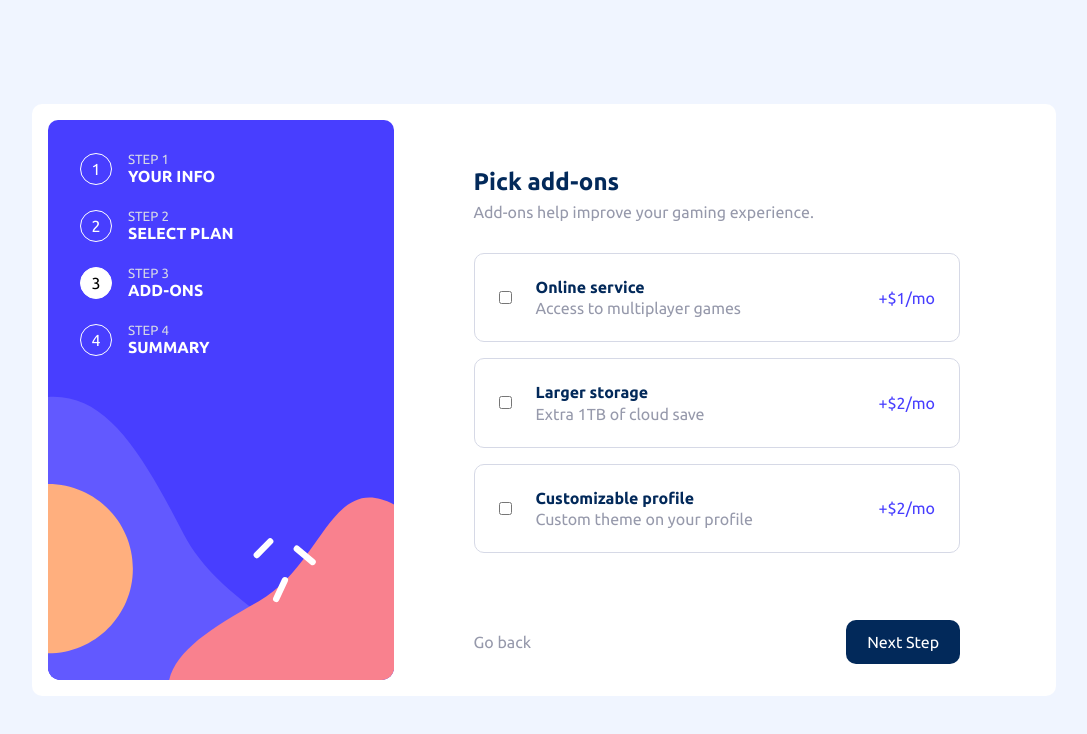
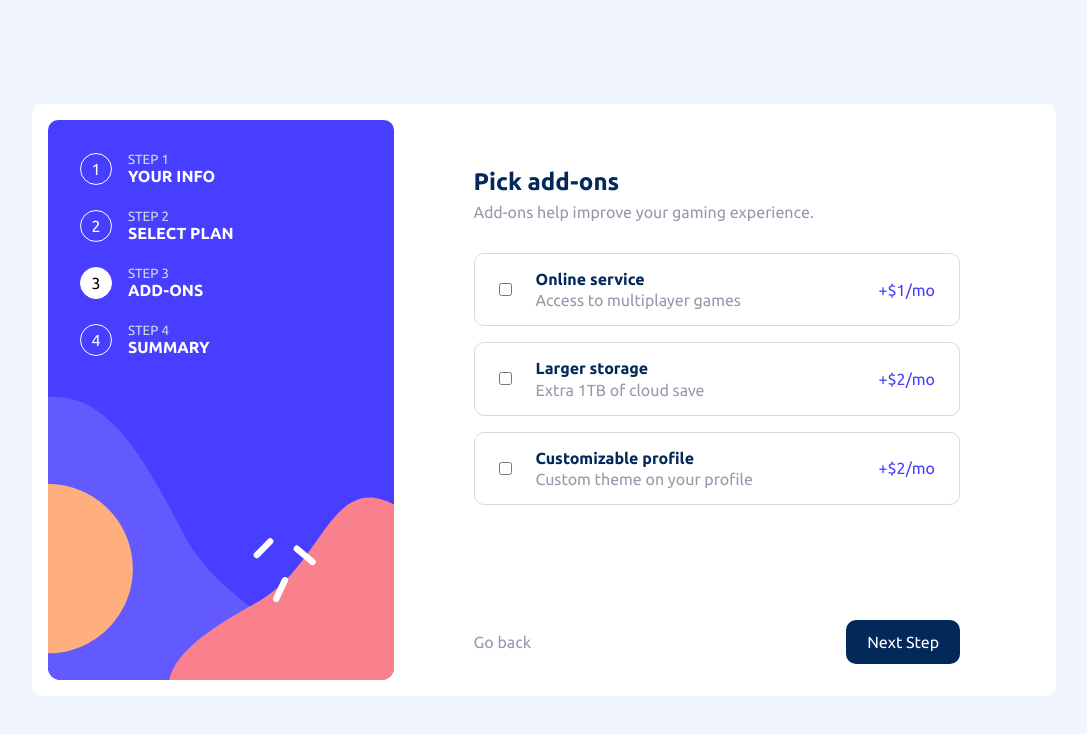
Before and after one commit to hamdi4-beep/multi-step-form-refactored, a React (Vite) app: page /add-ons in a window 1280 px wide. Shown: the top 734 px of the page, without its empty margins (96-1183 px from the left). Built offline with nearby package versions, Linux system fonts and the light colour scheme.

Commit message:
feat: adjust padding in body for improved layout consistency

```diff
--- a/src/index.css
+++ b/src/index.css
@@ -239,6 +239,7 @@ body {
     border-radius: 10px;
     display: flex;
     padding: 1.5em;
+    padding-block: 1em;
     align-items: center;
     margin-bottom: 1em;
 }
```
